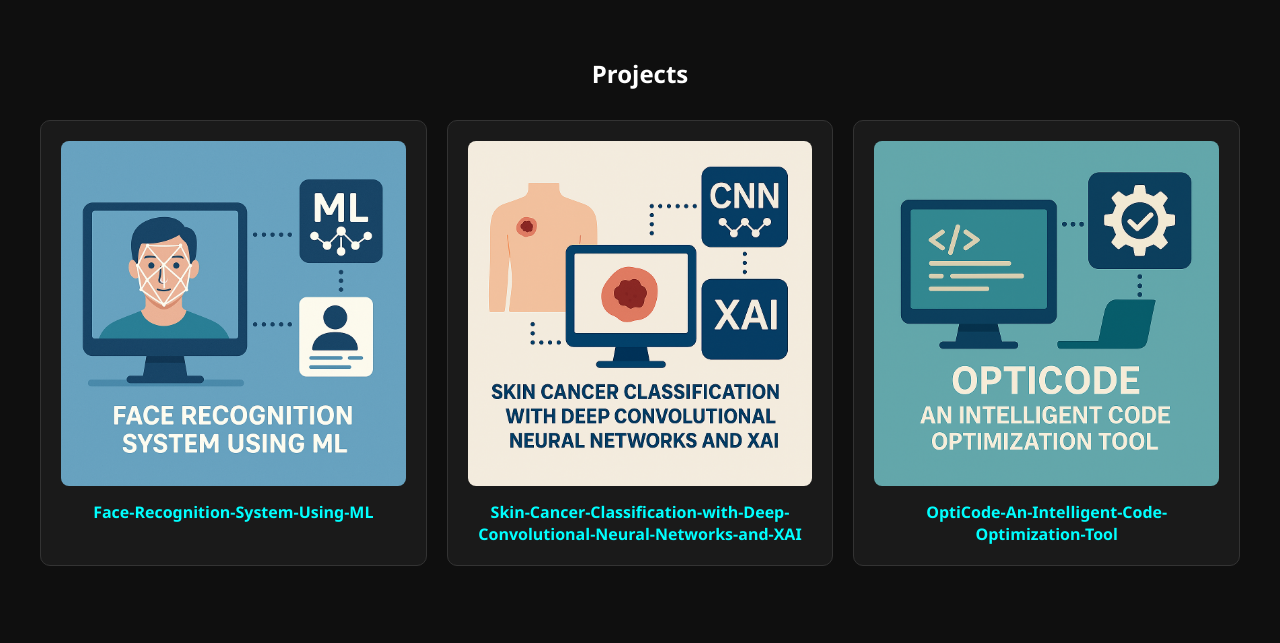
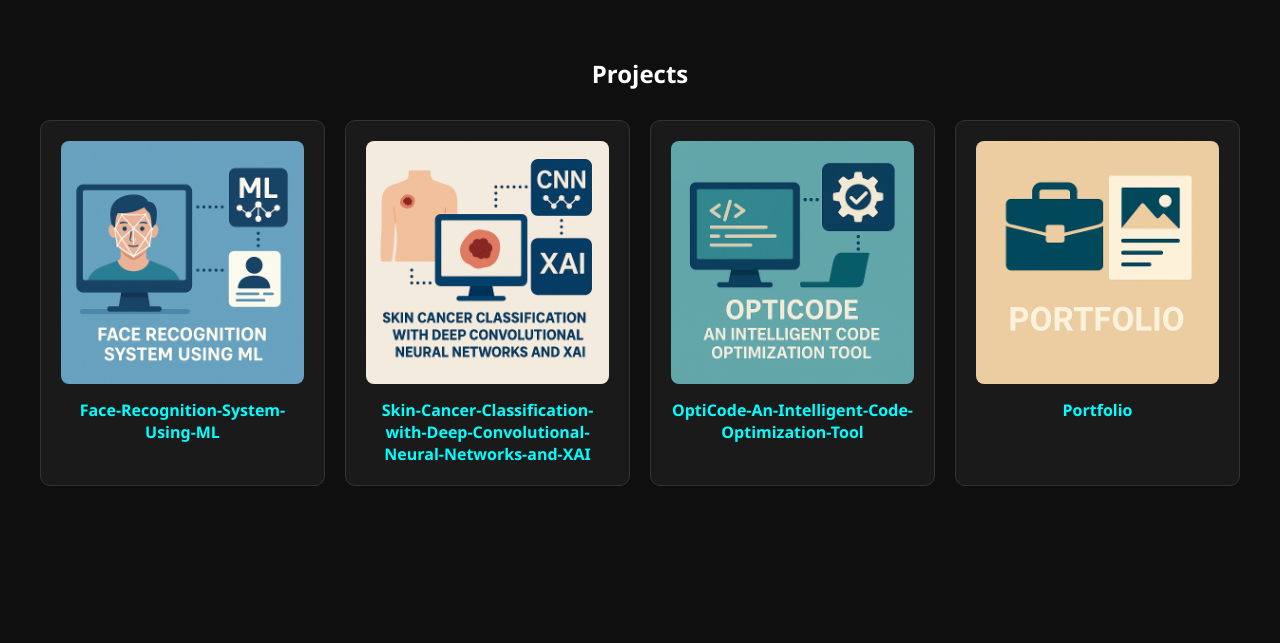
Before and after one commit to JeewanKoranga/portfolio, a plain HTML site: page index.html in a window 1280 px wide. Shown: the part 1740-2383 px from the top of the page. Drawn offline with Linux system fonts and the light colour scheme.

Commit message:
Update index.html

```diff
--- a/index.html
+++ b/index.html
@@ -80,6 +80,8 @@
 
 <section id="projects" class="section">
     <h2>Projects</h2>
+    <div class="projects-wrapper">
+
         <div class="projects">
           <div class="project">
               <img src="image\Face-recog.png" alt="Project 1" />
@@ -93,15 +95,17 @@
                 <img src="image\opticode.png" alt="Project 3" />
                 <a href="https://github.com/JeewanKoranga/OptiCode-An-Intelligent-Code-Optimization-Tool.git" target="_blank" class="project-link">OptiCode-An-Intelligent-Code-Optimization-Tool</a>
             </div>
+
+            <div class="project">
+                <img src="image\portfolio.png" alt="Project 4" />
+                <a href="https://jeewankoranga.github.io/portfolio/" target="_blank" class="project-link">Portfolio</a>
             </div>
-  <!-- <div class="project">
-      <img src="images/project3.png" alt="Project 3" />
-      <a href="https://github.com/yourusername/project3" target="_blank" class="project-link">Project 3</a>
-    </div>
-  </div><div class="project">
+            <!--
+                <div class="project">
                     <img src="images/project3.png" alt="Project 3" />
                 <a href="https://github.com/yourusername/project3" target="_blank" class="project-link">Project 3</a>
                 </div> -->
+        </div>
     </div>
 </section>
 
```
Lines whose indentation alone changed are shown as unchanged.
